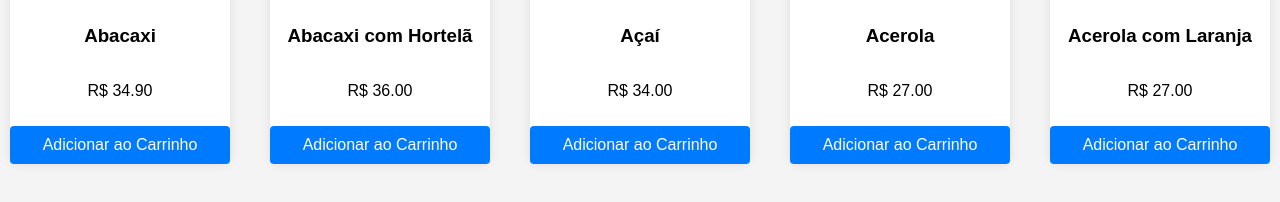
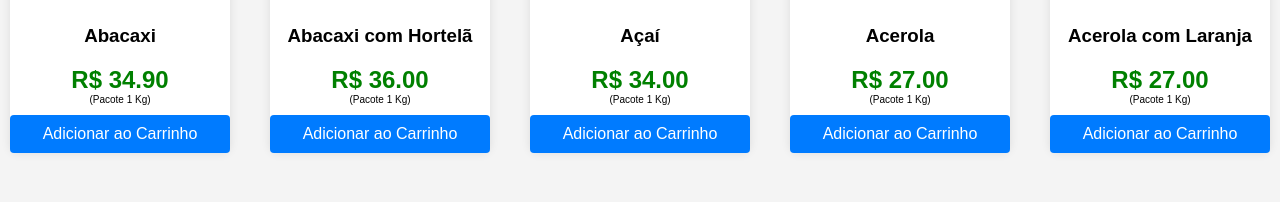
Before and after one commit to freitaslucca/delivery100cinco, a plain HTML site: page index.html in a window 1280 px wide. Shown: the part 200-402 px from the top of the page. Drawn offline with Linux system fonts and the light colour scheme.

Commit message:
fix: bug solved

```diff
--- a/script.js
+++ b/script.js
@@ -26,7 +26,8 @@ document.addEventListener('DOMContentLoaded', function() {
             productDiv.innerHTML = `
                 <img src="${product.image}" alt="${product.name}">
                 <h3>${product.name}</h3>
-                <p>R$ ${product.price.toFixed(2)}</p>
+                <p class="price">R$ ${product.price.toFixed(2)}</p>
+                <p class="kilo">(Pacote 1 Kg)</p>
                 <button onclick="addToCart(${product.id})">Adicionar ao Carrinho</button>
             `;
             productList.appendChild(productDiv);
--- a/styles.css
+++ b/styles.css
@@ -19,6 +19,17 @@ header {
 h1 {
     margin: 0;
     font-size: 24px;
+}
+.kilo{
+    font-size: 10px;
+    margin: 0;
+}
+.price{
+    margin-bottom: 0;
+    margin-top: 0;
+    color: green;
+    font-weight: bold;
+    font-size: 1.5rem;
 }
 
 .search-container {
```
